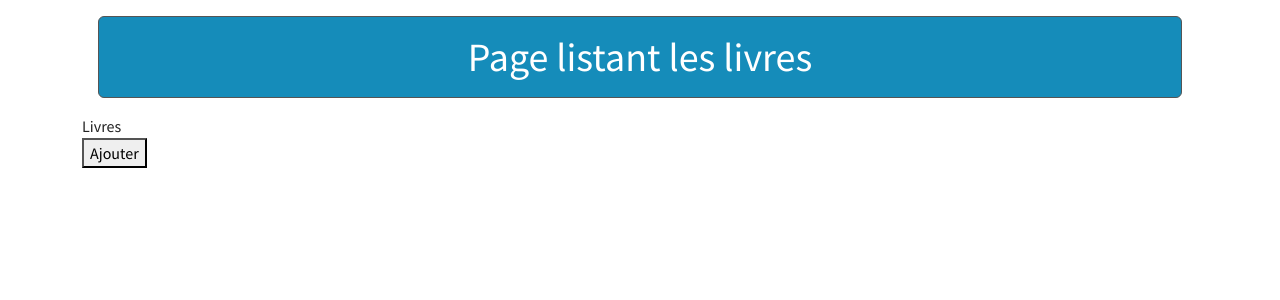
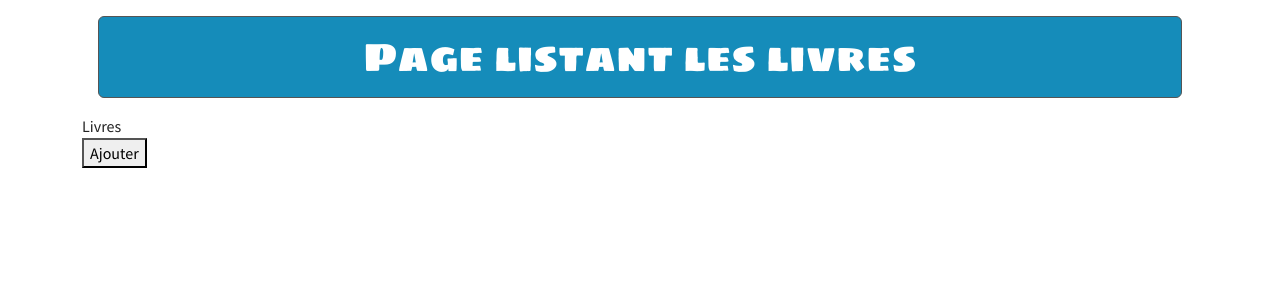
Before and after one commit to EmmanuelBlanchard/REACT-2020-par-la-pratique-de-A-Z-evolution-progressive, a React (Create React App) app in the folder Programmes/09-Module09-Projet1-LesLivresEtUnCRUD-Front-End/projet1/: page / in a window 1280 px wide. Shown: the top 300 px of the page. Built offline with nearby package versions, Linux system fonts and the light colour scheme; the HTML template or start-up script is replaced by a standard one.

Commit message:
09-Module09-Projet1-LesLivresEtUnCRUD-Front-End-05-ChangerLaPolice

```diff
--- a/Programmes/09-Module09-Projet1-LesLivresEtUnCRUD-Front-End/projet1/public/index.html
+++ b/Programmes/09-Module09-Projet1-LesLivresEtUnCRUD-Front-End/projet1/public/index.html
@@ -11,6 +11,7 @@
     />
     <link rel="apple-touch-icon" href="%PUBLIC_URL%/logo192.png" />
     <link rel="stylesheet" href="https://bootswatch.com/5/lumen/bootstrap.min.css" />
+    <link href="https://fonts.googleapis.com/css2?family=Sigmar+One&display=swap" rel="stylesheet">
     <!--
       manifest.json provides metadata used when your web app is installed on a
       user's mobile device or desktop. See https://developers.google.com/web/fundamentals/web-app-manifest/
--- a/Programmes/09-Module09-Projet1-LesLivresEtUnCRUD-Front-End/projet1/src/components/Titres/TitreH1.js
+++ b/Programmes/09-Module09-Projet1-LesLivresEtUnCRUD-Front-End/projet1/src/components/Titres/TitreH1.js
@@ -1,7 +1,11 @@
 import React from "react";
+import classes from "./TitreH1.module.css";
 
-const titreH1 = (props) => (
-    <h1 className="border border-dark p-3 m-3 bg-primary text-white text-center rounded">{props.children}</h1>
-);
+const titreH1 = (props) => {
+    const monCss = `${classes.policeTitreH1} border border-dark p-3 m-3 bg-primary text-white text-center rounded`;
+    return (
+        <h1 className={monCss}>{props.children}</h1>
+    );
+};
 
 export default titreH1;
--- /dev/null
+++ b/Programmes/09-Module09-Projet1-LesLivresEtUnCRUD-Front-End/projet1/src/components/Titres/TitreH1.module.css
@@ -0,0 +1,7 @@
+.policeTitreH1 {
+    font-family: 'Sigmar One', cursive;
+}
+
+.policeTitreH1:hover {
+    color: #20024F!important;
+}
```
